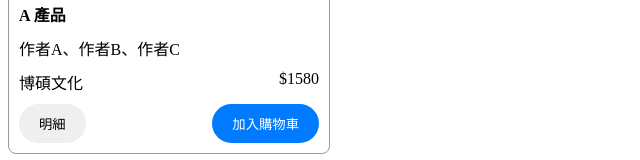
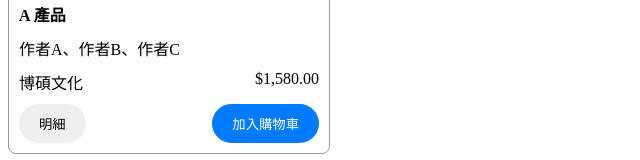
Before and after one commit to ChenPeiXuan000/mcu-112-2-web-11130145-final, an Angular app: page / in a window 1280 px wide. Shown: the part 252-412 px from the top of the page, without its empty margins (0-640 px from the left). Built offline with nearby package versions, Linux system fonts and the light colour scheme.

Commit message:
feat(product): 利用 CurrencyPipe 顯示售價

```diff
--- a/src/app/app.component.html
+++ b/src/app/app.component.html
@@ -1 +1 @@
-<app-product-card [productName]="productName" [authors]="authors" [company]="company" [imgUrl]="imgUrl"></app-product-card>
+<app-product-card [productName]="productName" [authors]="authors" [company]="company" [imgUrl]="imgUrl" [price]="price"></app-product-card>
--- a/src/app/app.component.ts
+++ b/src/app/app.component.ts
@@ -13,4 +13,5 @@ export class AppComponent {
   authors = '作者A、作者B、作者C';
   company = '博碩文化';
   imgUrl = 'https://api.fnkr.net/testimg/200x200/DDDDDD/999999/?text=img';
+  price = 1580;
 }
--- a/src/app/product-card/product-card.component.html
+++ b/src/app/product-card/product-card.component.html
@@ -5,7 +5,7 @@
 <div>{{ authors }}</div>
 <div class="company">
   <span>{{ company }}</span>
-  <span>$1580</span>
+  <span>{{ price | currency }}</span>
 </div>
 <div class="button">
   <button type="button" class="detail">明細</button>
```
Also changed, not shown: src/app/product-card/product-card.component.ts (+5 -2 lines).
